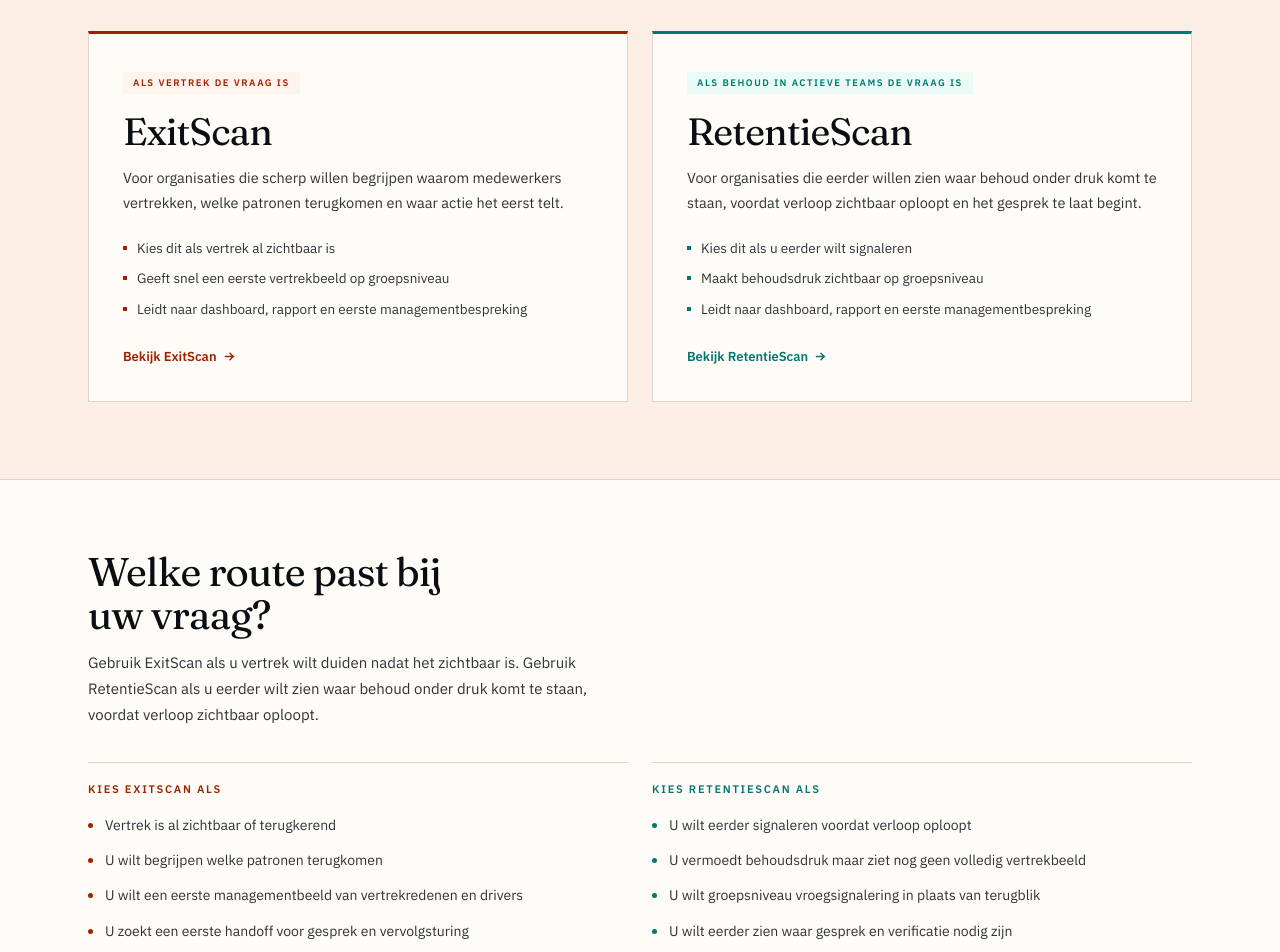
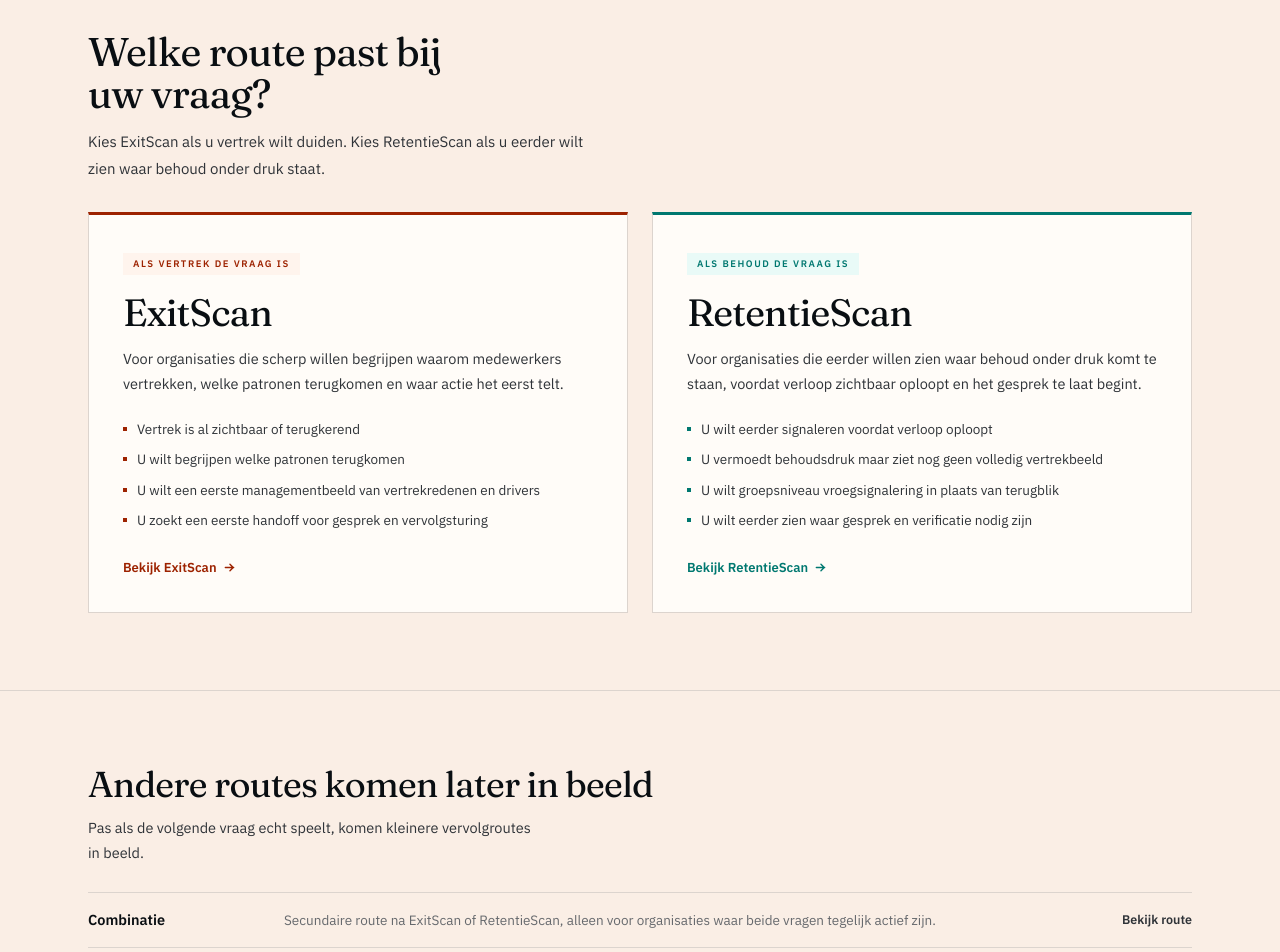
Before and after one commit to larshengel08-lang/VerisightSaaS, a Next.js app in the folder frontend/: page /producten in a window 1280 px wide. Shown: the part 860-1812 px from the top of the page. Built offline with nearby package versions, Linux system fonts and the light colour scheme.

Commit message:
Tighten product pages to commercial handoff v2

```diff
--- a/frontend/app/producten/[slug]/page.tsx
+++ b/frontend/app/producten/[slug]/page.tsx
@@ -247,7 +247,7 @@ function ExitScanPage() {
               </div>
             </div>
             <div style={{ borderTop: `1px solid ${T.rule}`, paddingTop: 28 }}>
-              <div style={{ fontSize: 9.5, fontWeight: 600, letterSpacing: '.16em', textTransform: 'uppercase', color: AC.deep, marginBottom: 14 }}>Varianten</div>
+              <div style={{ fontSize: 9.5, fontWeight: 600, letterSpacing: '.16em', textTransform: 'uppercase', color: AC.deep, marginBottom: 14 }}>Kies baseline of ritmeroute</div>
               <p style={{ fontSize: 15, lineHeight: 1.72, color: T.inkSoft, marginBottom: 26, maxWidth: '54ch' }}>
                 Kies eerst of u een scherp vertrekbeeld nodig heeft of juist een terugkerend ritme om vertrek structureel te volgen.
               </p>
@@ -294,7 +294,7 @@ function ExitScanPage() {
             <div style={{ maxWidth: '64ch', marginBottom: 30 }}>
               <div style={{ fontSize: 9.5, fontWeight: 600, letterSpacing: '.16em', textTransform: 'uppercase', color: AC.deep, marginBottom: 16 }}>Wat u ontvangt</div>
               <p style={{ fontSize: 15, lineHeight: 1.72, color: T.inkSoft }}>
-                U krijgt een leeslijn voor dashboard, rapport en eerste managementbespreking, zodat duidelijk wordt wat het vertrekbeeld nu zegt en waar gesprek of actie het eerst telt.
+                U krijgt een leeslijn voor dashboard, rapport en eerste managementbespreking.
               </p>
             </div>
             <div className="grid grid-cols-1 gap-10 lg:grid-cols-[1fr_auto]" style={{ alignItems: 'start' }}>
@@ -429,7 +429,7 @@ function RetentionScanPage() {
               </div>
             </div>
             <div style={{ borderTop: `1px solid ${T.rule}`, paddingTop: 28 }}>
-              <div style={{ fontSize: 9.5, fontWeight: 600, letterSpacing: '.16em', textTransform: 'uppercase', color: T.teal, marginBottom: 14 }}>Varianten</div>
+              <div style={{ fontSize: 9.5, fontWeight: 600, letterSpacing: '.16em', textTransform: 'uppercase', color: T.teal, marginBottom: 14 }}>Kies baseline of ritmeroute</div>
               <p style={{ fontSize: 15, lineHeight: 1.72, color: T.inkSoft, marginBottom: 26, maxWidth: '56ch' }}>
                 Kies eerst of u nu een scherp vroegsignaal nodig heeft of een ritme om behoudsdruk structureel te volgen.
               </p>
@@ -476,7 +476,7 @@ function RetentionScanPage() {
             <div style={{ maxWidth: '64ch', marginBottom: 30 }}>
               <div style={{ fontSize: 9.5, fontWeight: 600, letterSpacing: '.16em', textTransform: 'uppercase', color: T.teal, marginBottom: 16 }}>Wat u ontvangt</div>
               <p style={{ fontSize: 15, lineHeight: 1.72, color: T.inkSoft }}>
-                U krijgt een leeslijn voor retentiesignaal, rapport en eerste managementbespreking, zodat snel duidelijk wordt waar behoud bestuurlijk aandacht vraagt.
+                U krijgt een leeslijn voor retentiesignaal, rapport en eerste managementbespreking.
               </p>
             </div>
             <div className="grid grid-cols-1 gap-10 lg:grid-cols-[1fr_auto]" style={{ alignItems: 'start' }}>
--- a/frontend/components/marketing/producten-content.tsx
+++ b/frontend/components/marketing/producten-content.tsx
@@ -12,9 +12,10 @@ const primaryRoutes = [
     body:
       'Voor organisaties die scherp willen begrijpen waarom medewerkers vertrekken, welke patronen terugkomen en waar actie het eerst telt.',
     bullets: [
-      'Kies dit als vertrek al zichtbaar is',
-      'Geeft snel een eerste vertrekbeeld op groepsniveau',
-      'Leidt naar dashboard, rapport en eerste managementbespreking',
+      'Vertrek is al zichtbaar of terugkerend',
+      'U wilt begrijpen welke patronen terugkomen',
+      'U wilt een eerste managementbeeld van vertrekredenen en drivers',
+      'U zoekt een eerste handoff voor gesprek en vervolgsturing',
     ],
     href: '/producten/exitscan',
     accent: AC.deep,
@@ -22,13 +23,14 @@ const primaryRoutes = [
   },
   {
     title: 'RetentieScan',
-    eyebrow: 'Als behoud in actieve teams de vraag is',
+    eyebrow: 'Als behoud de vraag is',
     body:
       'Voor organisaties die eerder willen zien waar behoud onder druk komt te staan, voordat verloop zichtbaar oploopt en het gesprek te laat begint.',
     bullets: [
-      'Kies dit als u eerder wilt signaleren',
-      'Maakt behoudsdruk zichtbaar op groepsniveau',
-      'Leidt naar dashboard, rapport en eerste managementbespreking',
+      'U wilt eerder signaleren voordat verloop oploopt',
+      'U vermoedt behoudsdruk maar ziet nog geen volledig vertrekbeeld',
+      'U wilt groepsniveau vroegsignalering in plaats van terugblik',
+      'U wilt eerder zien waar gesprek en verificatie nodig zijn',
     ],
     href: '/producten/retentiescan',
     accent: 'oklch(0.50 0.12 188)' as string,
@@ -36,30 +38,12 @@ const primaryRoutes = [
   },
 ] as const
 
-const comparisonColumns = [
+const deferredRoutes = [
   {
-    title: 'Kies ExitScan als',
-    bullets: [
-      'Vertrek is al zichtbaar of terugkerend',
-      'U wilt begrijpen welke patronen terugkomen',
-      'U wilt een eerste managementbeeld van vertrekredenen en drivers',
-      'U zoekt een eerste handoff voor gesprek en vervolgsturing',
-    ],
-    accent: AC.deep,
+    title: 'Combinatie',
+    body: 'Secundaire route na ExitScan of RetentieScan, alleen voor organisaties waar beide vragen tegelijk actief zijn.',
+    href: '/producten/combinatie',
   },
-  {
-    title: 'Kies RetentieScan als',
-    bullets: [
-      'U wilt eerder signaleren voordat verloop oploopt',
-      'U vermoedt behoudsdruk maar ziet nog geen volledig vertrekbeeld',
-      'U wilt groepsniveau vroegsignalering in plaats van terugblik',
-      'U wilt eerder zien waar gesprek en verificatie nodig zijn',
-    ],
-    accent: 'oklch(0.50 0.12 188)' as string,
-  },
-] as const
-
-const deferredRoutes = [
   {
     title: 'Onboarding 30-60-90',
     body: 'Als vroege landing aandacht vraagt',
@@ -184,7 +168,7 @@ function HeroSection() {
                 textDecoration: 'none',
               }}
             >
-              Vergelijk ExitScan en RetentieScan
+              Bekijk ExitScan en RetentieScan
             </Link>
           </div>
         </div>
@@ -195,8 +179,31 @@ function HeroSection() {
 
 function PrimaryRoutesSection() {
   return (
-    <section style={{ background: T.paperSoft, borderBottom: `1px solid ${T.rule}`, padding: 'clamp(52px,6vw,82px) 0' }}>
+    <section
+      id="route-vergelijking"
+      style={{ background: T.paperSoft, borderBottom: `1px solid ${T.rule}`, padding: 'clamp(52px,6vw,82px) 0' }}
+    >
       <div style={SHELL}>
+        <div style={{ marginBottom: 30 }}>
+          <h2
+            style={{
+              color: T.ink,
+              fontFamily: FF,
+              fontSize: 'clamp(28px,3.2vw,40px)',
+              fontWeight: 400,
+              letterSpacing: '-.024em',
+              lineHeight: 1.06,
+              marginBottom: 14,
+              maxWidth: '14ch',
+            }}
+          >
+            Welke route past bij uw vraag?
+          </h2>
+          <p style={{ color: T.inkSoft, fontSize: 15, lineHeight: 1.74, maxWidth: '58ch' }}>
+            Kies ExitScan als u vertrek wilt duiden. Kies RetentieScan als u eerder wilt zien waar behoud onder druk
+            staat.
+          </p>
+        </div>
         <div className="grid grid-cols-1 gap-6 lg:grid-cols-2">
           {primaryRoutes.map((route) => (
             <article
@@ -269,62 +276,6 @@ function PrimaryRoutesSection() {
   )
 }
 
-function ComparisonSection() {
-  return (
-    <section
-      id="route-vergelijking"
-      style={{ background: T.white, borderBottom: `1px solid ${T.rule}`, padding: 'clamp(50px,5.6vw,76px) 0' }}
-    >
-      <div style={SHELL}>
-        <h2
-          style={{
-            color: T.ink,
-            fontFamily: FF,
-            fontSize: 'clamp(28px,3.2vw,40px)',
-            fontWeight: 400,
-            letterSpacing: '-.024em',
-            lineHeight: 1.06,
-            marginBottom: 14,
-            maxWidth: '14ch',
-          }}
-        >
-          Welke route past bij uw vraag?
-        </h2>
-        <p style={{ color: T.inkSoft, fontSize: 15, lineHeight: 1.74, marginBottom: 34, maxWidth: '58ch' }}>
-          Gebruik ExitScan als u vertrek wilt duiden nadat het zichtbaar is. Gebruik RetentieScan als u eerder wilt
-          zien waar behoud onder druk komt te staan, voordat verloop zichtbaar oploopt.
-        </p>
-        <div className="grid grid-cols-1 gap-6 lg:grid-cols-2">
-          {comparisonColumns.map((column) => (
-            <div key={column.title} style={{ borderTop: `1px solid ${T.rule}`, paddingTop: 18 }}>
-              <h3
-                style={{
-                  color: column.accent,
-                  fontSize: 11,
-                  fontWeight: 700,
-                  letterSpacing: '.16em',
-                  marginBottom: 16,
-                  textTransform: 'uppercase',
-                }}
-              >
-                {column.title}
-              </h3>
-              <div style={{ display: 'flex', flexDirection: 'column', gap: 12 }}>
-                {column.bullets.map((bullet) => (
-                  <div key={bullet} style={{ alignItems: 'flex-start', color: T.inkSoft, display: 'flex', fontSize: 14, gap: 12, lineHeight: 1.66 }}>
-                    <div style={{ width: 5, height: 5, borderRadius: '50%', background: column.accent, flexShrink: 0, marginTop: 9 }} />
-                    {bullet}
-                  </div>
-                ))}
-              </div>
-            </div>
-          ))}
-        </div>
-      </div>
-    </section>
-  )
-}
-
 function UtilityRoutesSection() {
   return (
     <section style={{ background: T.paperSoft, borderBottom: `1px solid ${T.rule}`, padding: 'clamp(50px,5.8vw,76px) 0' }}>
@@ -344,17 +295,23 @@ function UtilityRoutesSection() {
             Andere routes komen later in beeld
           </h2>
           <p style={{ color: T.inkSoft, fontSize: 14.5, lineHeight: 1.72, maxWidth: '52ch' }}>
-            Kleinere vervolgroutes worden pas relevant als de volgende vraag echt speelt, niet als eerste productkeuze.
+            Pas als de volgende vraag echt speelt, komen kleinere vervolgroutes in beeld.
           </p>
         </div>
 
-        <div className="grid grid-cols-1 gap-4 lg:grid-cols-3">
+        <div style={{ borderTop: `1px solid ${T.rule}` }}>
           {deferredRoutes.map((route) => (
-            <div key={route.title} style={{ background: T.white, borderTop: `1px solid ${T.rule}`, padding: '20px 0 0' }}>
-              <h3 style={{ color: T.ink, fontFamily: FF, fontSize: 20, fontWeight: 400, marginBottom: 8 }}>{route.title}</h3>
-              <p style={{ color: T.inkMuted, fontSize: 13.5, lineHeight: 1.64, marginBottom: 14 }}>{route.body}</p>
-              <Link href={route.href} style={{ color: T.inkSoft, fontSize: 12.5, fontWeight: 600, textDecoration: 'none' }}>
-                Meer informatie
+            <div
+              key={route.title}
+              className="grid grid-cols-1 gap-3 py-4 md:grid-cols-[180px_minmax(0,1fr)_auto] md:items-center md:gap-4"
+              style={{
+                borderBottom: `1px solid ${T.rule}`,
+              }}
+            >
+              <h3 style={{ color: T.ink, fontSize: 14.5, fontWeight: 600 }}>{route.title}</h3>
+              <p style={{ color: T.inkMuted, fontSize: 13.5, lineHeight: 1.64 }}>{route.body}</p>
+              <Link href={route.href} style={{ color: T.inkSoft, fontSize: 12.5, fontWeight: 600, textDecoration: 'none', whiteSpace: 'nowrap' }}>
+                Bekijk route
               </Link>
             </div>
           ))}
@@ -390,7 +347,6 @@ export function ProductenContent() {
     <div style={{ background: T.paper, color: T.ink, overflowX: 'hidden' }}>
       <HeroSection />
       <PrimaryRoutesSection />
-      <ComparisonSection />
       <UtilityRoutesSection />
       <ContactSection />
     </div>
```
